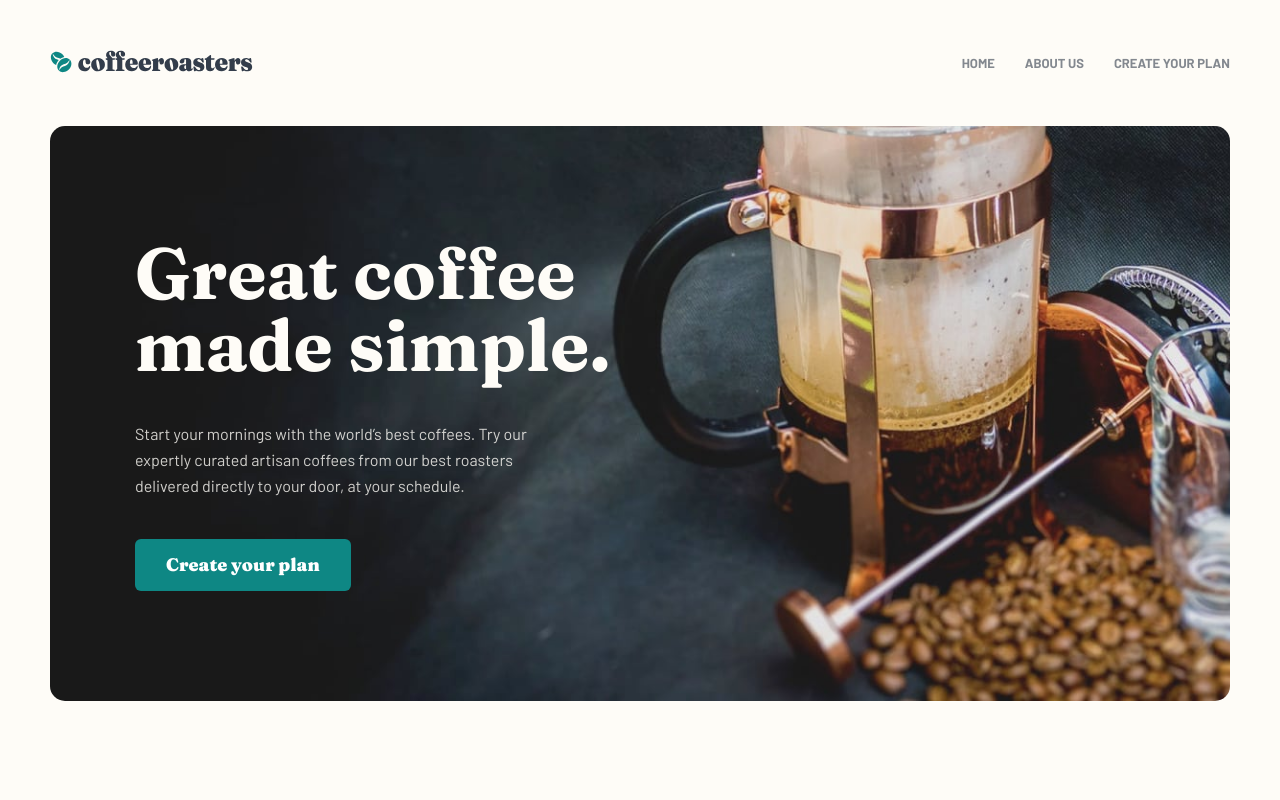
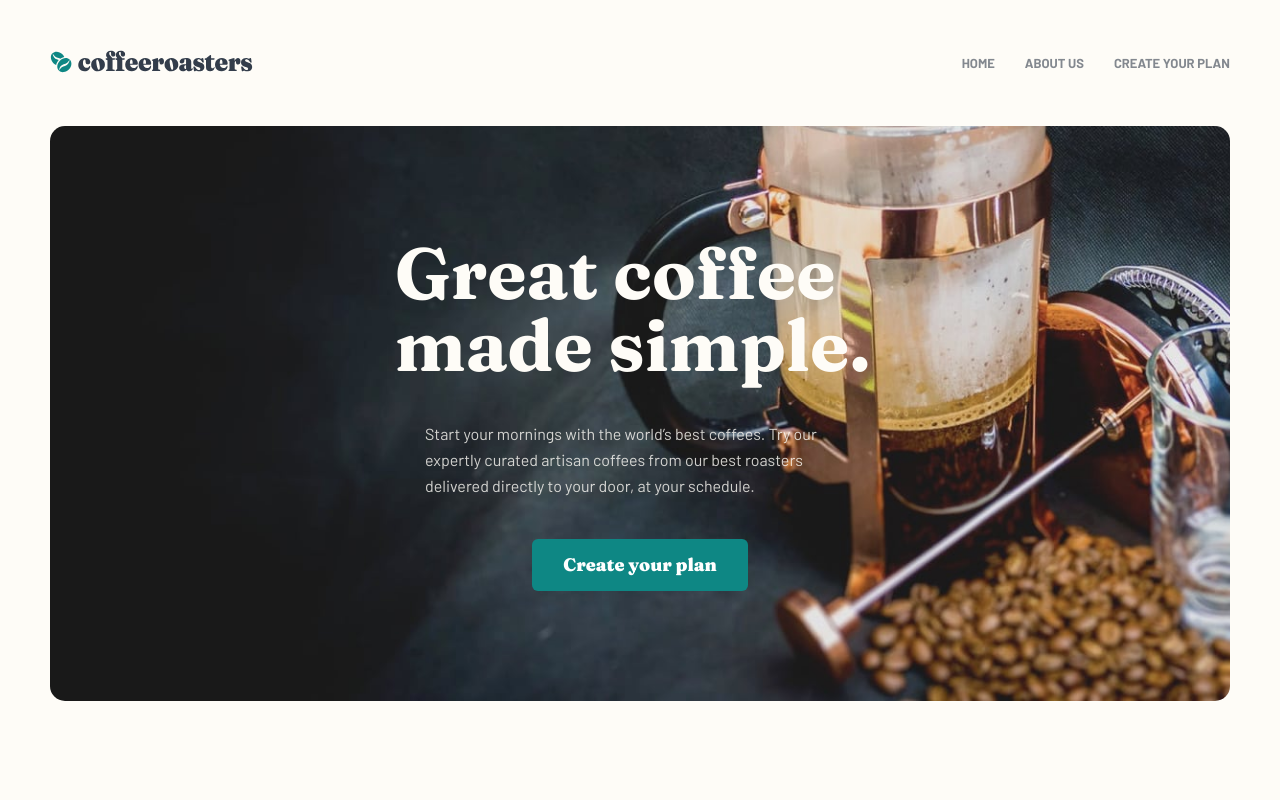
Before and after one commit to BrandenDaniel/coffee-roasters, a Next.js app: page / in a window 1280 px wide. Shown: the top 800 px of the page. Built offline with nearby package versions, Linux system fonts and the light colour scheme.

Commit message:
progress

```diff
--- a/src/assets/sass/components/ui.scss
+++ b/src/assets/sass/components/ui.scss
@@ -39,6 +39,11 @@
     inset: 0;
     background: rgba(0, 0, 0, 0.35);
     border-radius: 10px;
+  }
+
+  * {
+    max-width: 290px;
+    margin: 0 auto;
   }
 
   h1 {
--- a/src/assets/sass/pages/home.scss
+++ b/src/assets/sass/pages/home.scss
@@ -120,6 +120,8 @@
         flex-direction: column;
         gap: 25px;
         align-items: center;
+        max-width: 290px;
+        margin: 0 auto;
 
         img {
           margin: 30px 0 50px 0;
```
